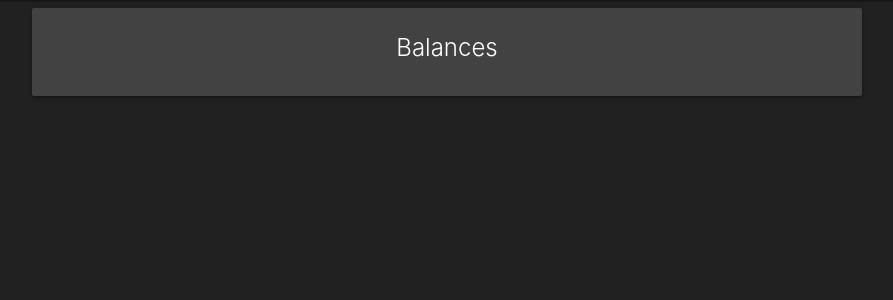
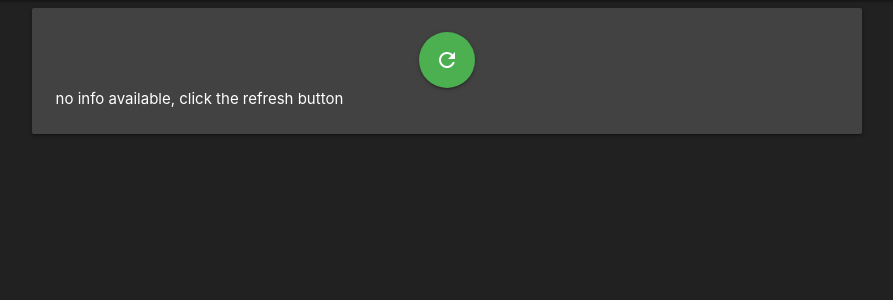
Before and after one commit to vikrambajaj22/binance-connect, a Flask app: page / in a window 1280 px wide. Shown: the part 64-364 px from the top of the page, without its empty margins (193-1086 px from the left). Run offline with Flask 2, Linux system fonts and the light colour scheme.

Commit message:
add refresh button

```diff
--- a/static/css/styles.css
+++ b/static/css/styles.css
@@ -2,3 +2,8 @@
   height: 100%;
   width: auto;
 }
+
+.card-content .btn-floating {
+  margin: auto;
+  display: block;
+}
--- a/templates/index.html
+++ b/templates/index.html
@@ -4,6 +4,7 @@
     <title>binance-connect</title>
     <link rel=stylesheet type=text/css href="{{ url_for('static', filename='css/materialize.min.css') }}">
     <link rel=stylesheet type=text/css href="{{ url_for('static', filename='css/styles.css') }}">
+    <link href="https://fonts.googleapis.com/icon?family=Material+Icons" rel="stylesheet">
 </head>
 
 <body class="grey darken-4">
@@ -20,8 +21,10 @@
             <div class="col s12 m8 l8 push-m2 push-l2">
                 <div class="card grey darken-3">
                     <div class="card-content white-text">
-                        <span class="card-title center">Balances</span>
-                        <p>{{ results }}</p>
+                        <a class="btn-floating btn-large waves-effect waves-light green"><i
+                                class="material-icons">refresh</i></a>
+                        <p>{% if results %}{{ results }}{% else %}no info available, click the refresh button{% endif %}
+                        </p>
                     </div>
                 </div>
             </div>
```
